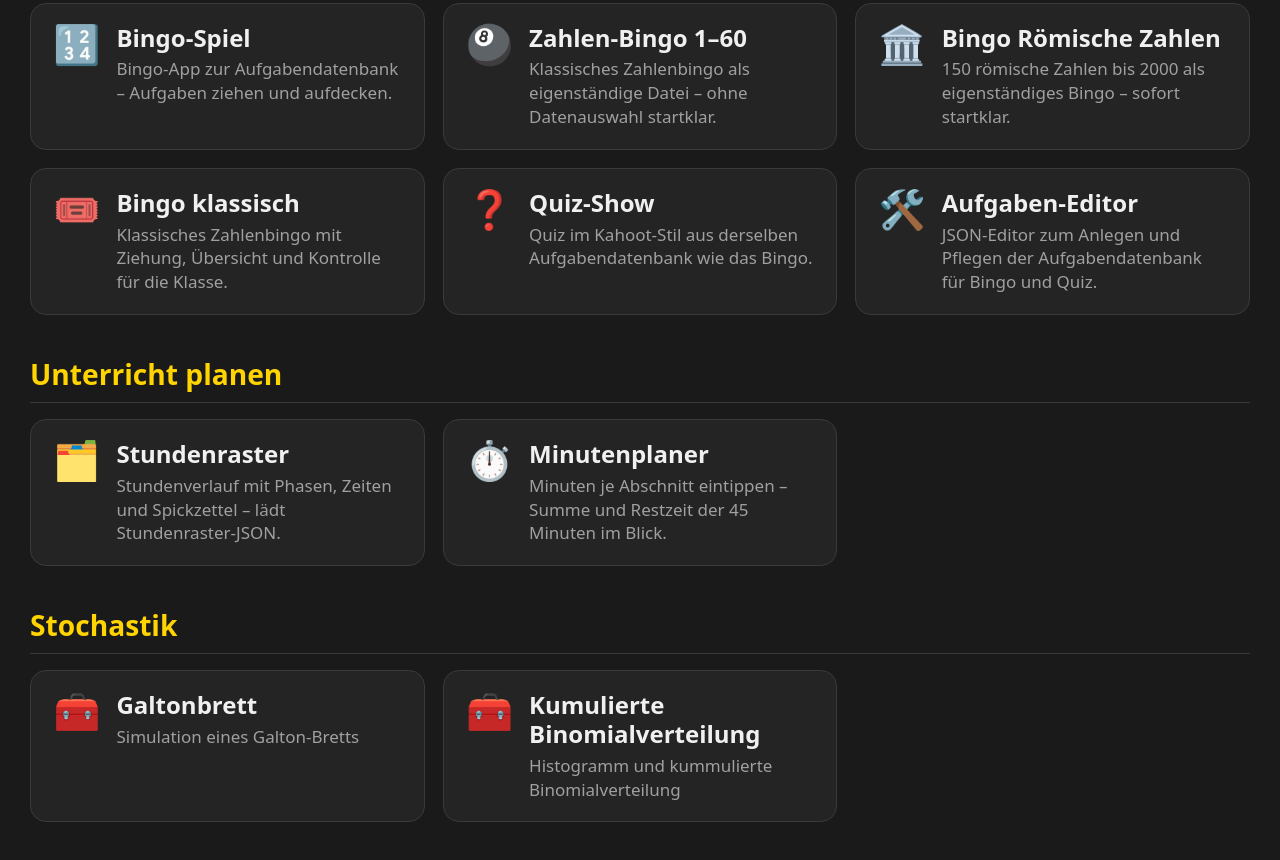
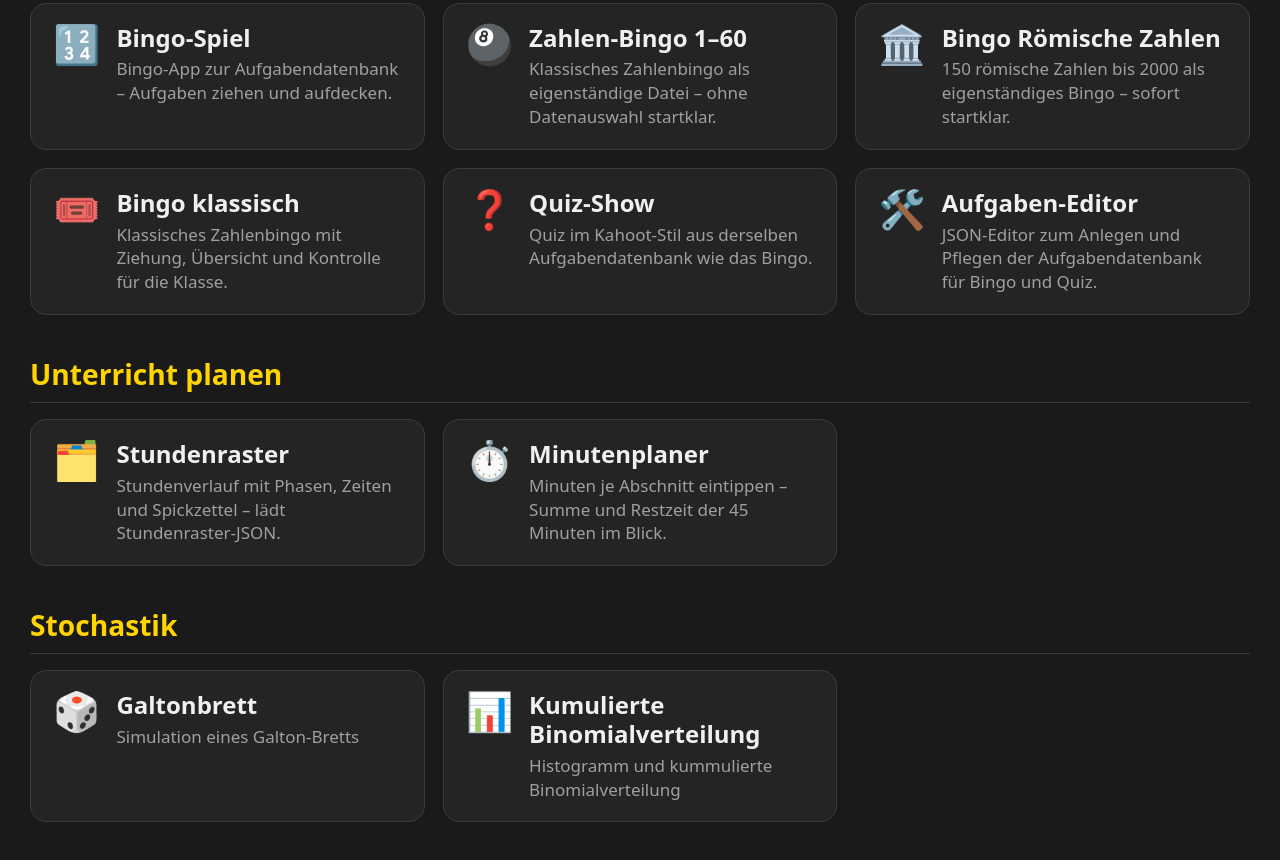
Before and after one commit to piscator27/ag-tools, a plain HTML site: page Unterrichtstools/index.html in a window 1280 px wide. Shown: the part 2394-3254 px from the top of the page. Drawn offline with Linux system fonts and the light colour scheme.

Commit message:
Unterrichtstools aktualisiert (0 neu, 0 geändert, 0 entfernt)

```diff
--- a/Unterrichtstools/index.html
+++ b/Unterrichtstools/index.html
@@ -288,12 +288,12 @@ a.card:hover,a.card:focus-visible{background:var(--panel-hover);border-color:var
   <h2>Stochastik</h2>
   <div class="grid">
     <a class="card" href="galton.html">
-      <span class="icon">🧰</span><span class="txt">
+      <span class="icon">🎲</span><span class="txt">
       <span class="name">Galtonbrett</span>
       <span class="desc">Simulation eines Galton-Bretts</span></span></a>
 
     <a class="card" href="Kumulierte_Binomialverteilung.html">
-      <span class="icon">🧰</span><span class="txt">
+      <span class="icon">📊</span><span class="txt">
       <span class="name">Kumulierte Binomialverteilung</span>
       <span class="desc">Histogramm und kummulierte Binomialverteilung</span></span></a>
   </div>
```
